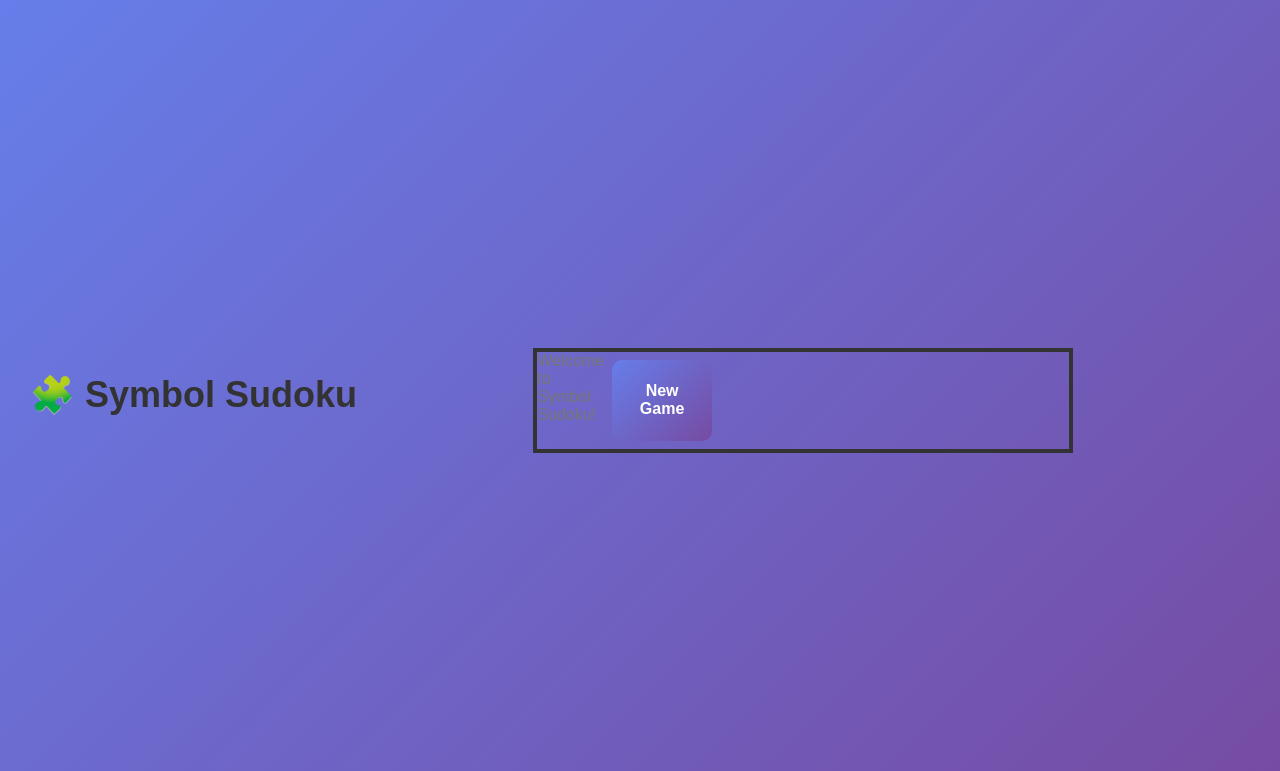
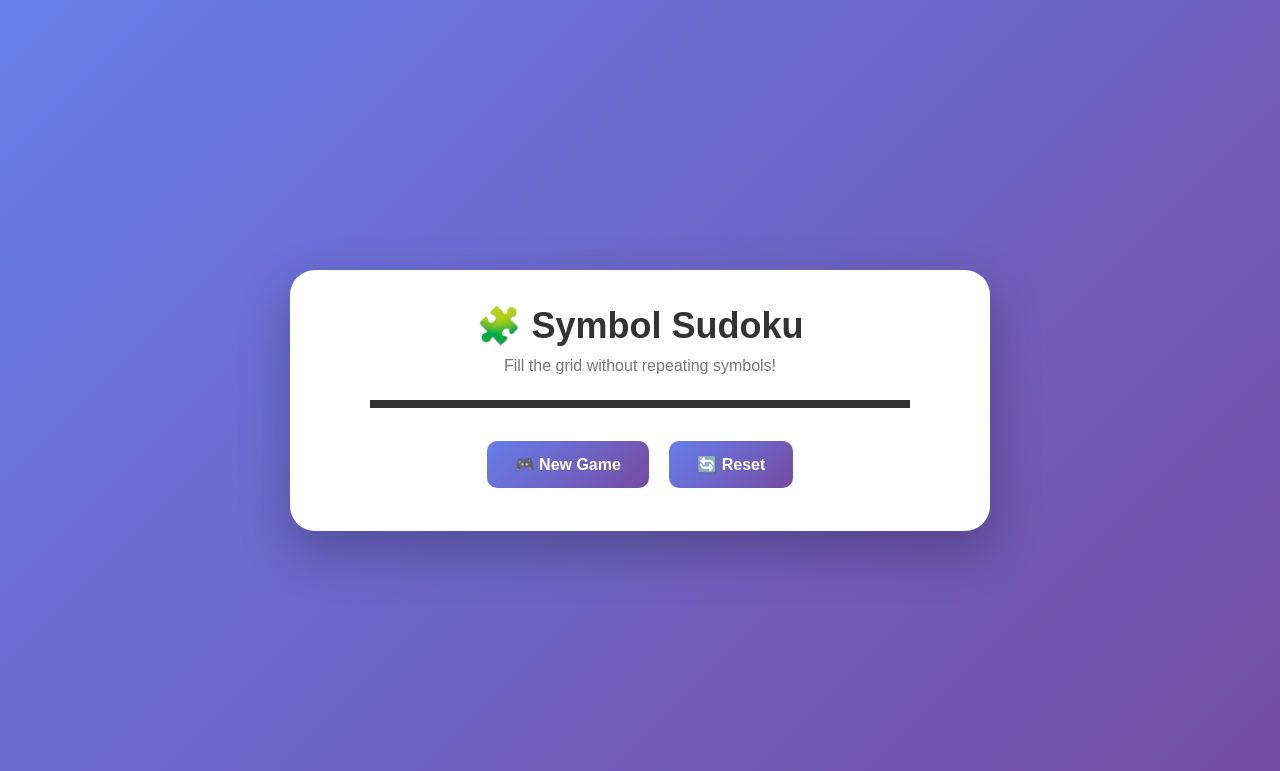
Before and after one commit to reshmapasula-prog/Symbolsudoku, a Python web app: template templates/index.html in a window 1280 px wide. Shown: the top 771 px of the page. Run offline with Jinja, Linux system fonts and the light colour scheme; the template is opened without the code that fills it, so the values that code supplies are empty.

Commit message:
Revise index.html for improved game layout
Updated the game interface with new buttons and instructions.

```diff
--- a/templates/index.html
+++ b/templates/index.html
@@ -2,17 +2,27 @@
 <html>
 <head>
     <title>Symbol Sudoku</title>
-    <link rel="stylesheet" href="{{ url_for('static', filename='style.css') }}">
+
+    <link rel="stylesheet"
+          href="{{ url_for('static', filename='style.css') }}">
 </head>
 
 <body>
+
+<div class="container">
+
     <h1>🧩 Symbol Sudoku</h1>
 
-    <div id="game">
-        <p>Welcome to Symbol Sudoku!</p>
-        <button onclick="newGame()">New Game</button>
-    </div>
+    <p>Fill the grid without repeating symbols!</p>
 
-    <script src="{{ url_for('static', filename='script.js') }}"></script>
+    <div id="game"></div>
+
+    <button onclick="newGame()">🎮 New Game</button>
+    <button onclick="newGame()">🔄 Reset</button>
+
+</div>
+
+<script src="{{ url_for('static', filename='script.js') }}"></script>
+
 </body>
 </html>
```
